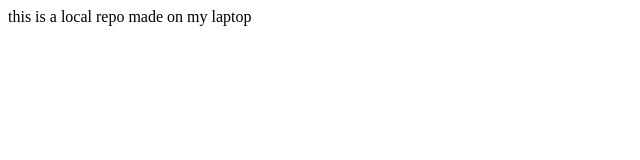
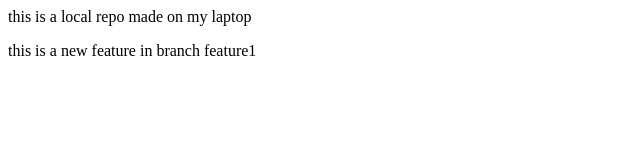
Before and after one commit to sn0739/localrepo, a plain HTML site: page index.html in a window 1280 px wide. Shown: the whole page, without its empty margins (0-640 px from the left). Drawn offline with Linux system fonts and the light colour scheme.

Commit message:
added feature1

```diff
--- a/index.html
+++ b/index.html
@@ -1 +1,2 @@
 <p>this is a local repo made on my laptop</p>
+<p>this is a new feature in branch feature1</p>
```
